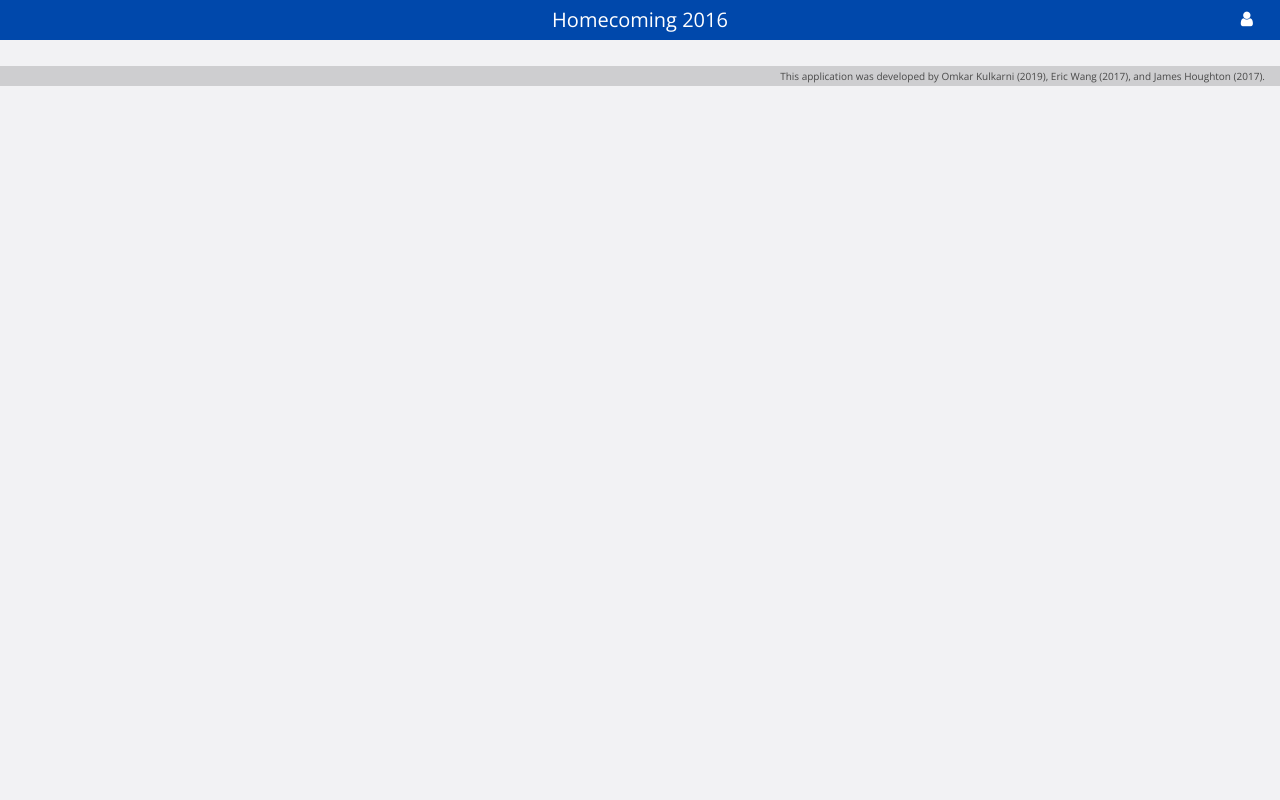
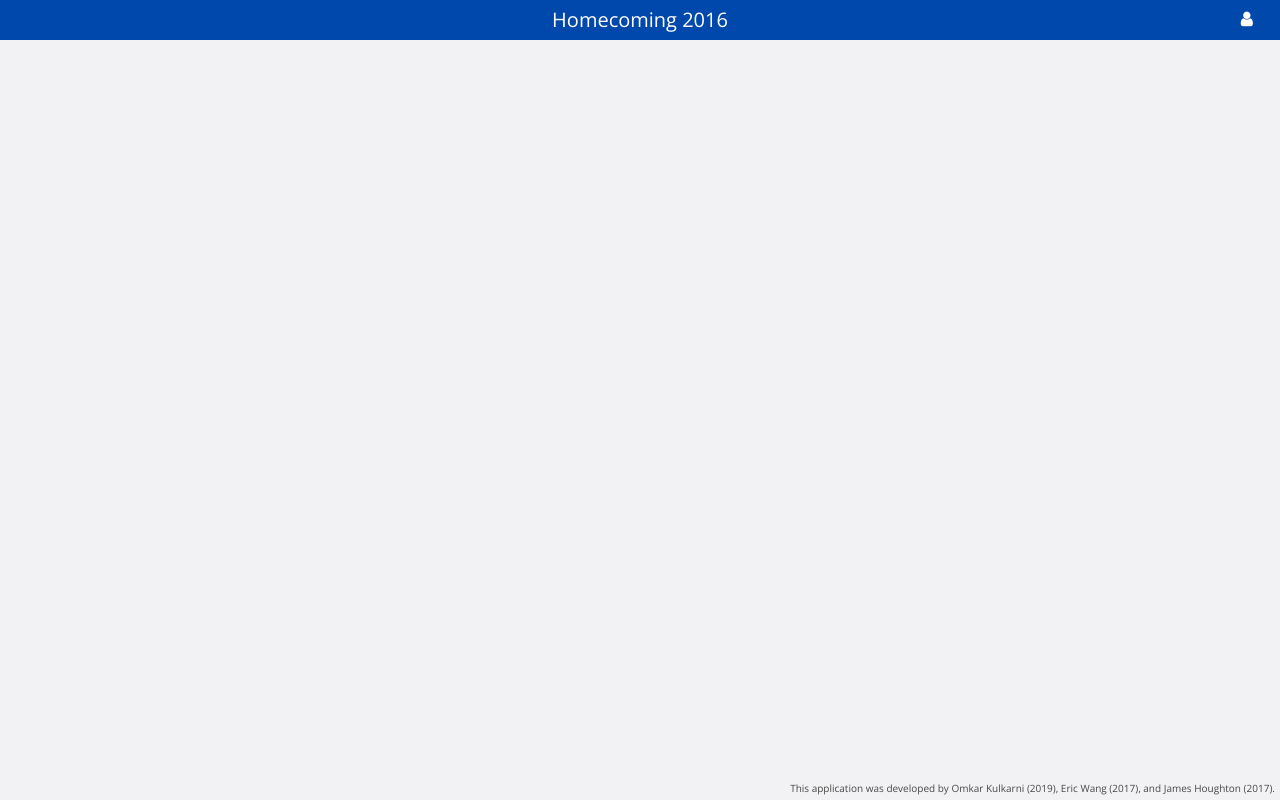
Before and after one commit to tjcsl/homecoming, a Django app: template hocoapp/templates/base.html in a window 1280 px wide. Run offline with Django 3.2, Linux system fonts and the light colour scheme; the template is opened without the code that fills it, so the values that code supplies are empty; some libraries are stand-ins or nearby versions.

Commit message:
Revert "Footer at bottom of page relative"
This reverts commit 74f73dfcec213ed5dd4c1eafc8c78520b6e8e727.

```diff
--- a/hocoapp/apps/base/views.py
+++ b/hocoapp/apps/base/views.py
@@ -14,7 +14,7 @@ import subprocess
 @login_required
 def index_view(request):
 
-    events = Event.objects.all().order_by("-start_time")
+    events = Event.objects.all()
     schedule = "schedule"
     scoreboards = ScoreBoard.objects.all()
 
--- a/hocoapp/static/css/base.css
+++ b/hocoapp/static/css/base.css
@@ -10,15 +10,9 @@ ul.right {
     margin-top:-2px;
 }
 .footer {
-    position:relative;
-    bottom:-10px;
-    right:26px;
-    background-color:rgba(0,0,0,.15);
-    padding: 3px;
-    padding-right: 15px;
-    text-align: right;
-    width: calc(100% + 34px);
-    overflow:hidden;
+    position:fixed;
+    bottom:5px;
+    right:5px;
     font-size:10px;
 }
 h1 {
```
